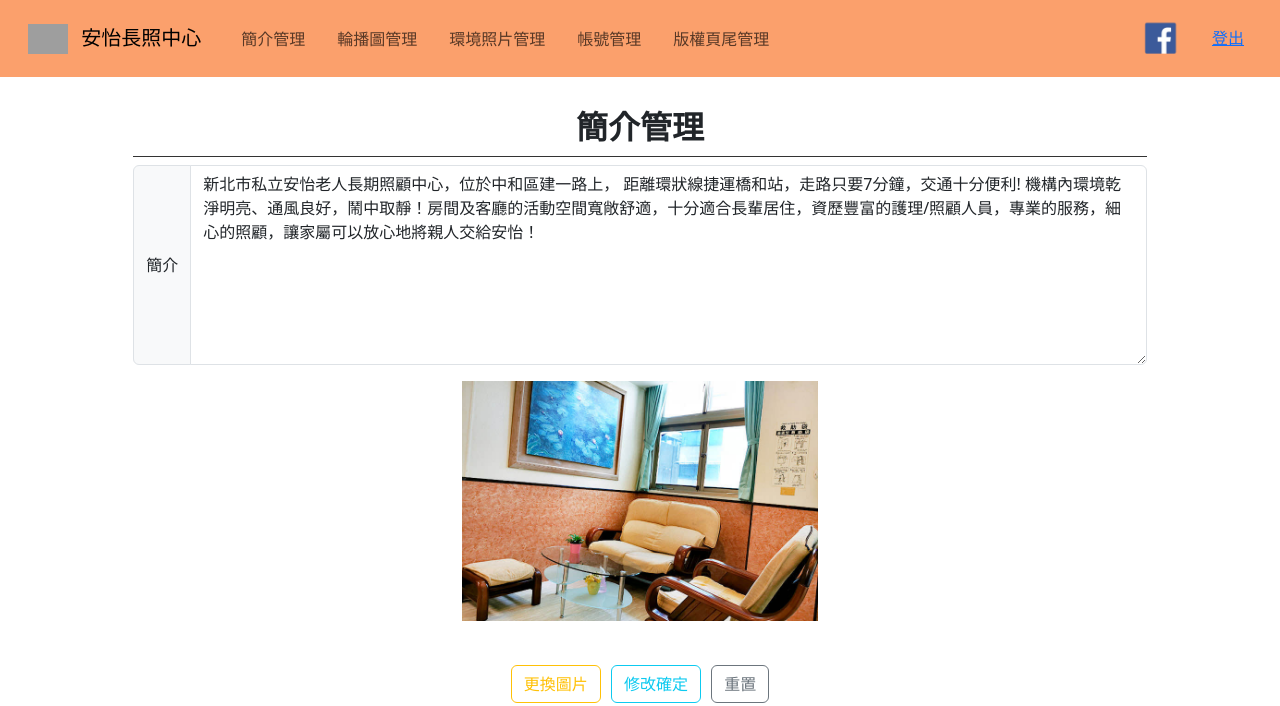
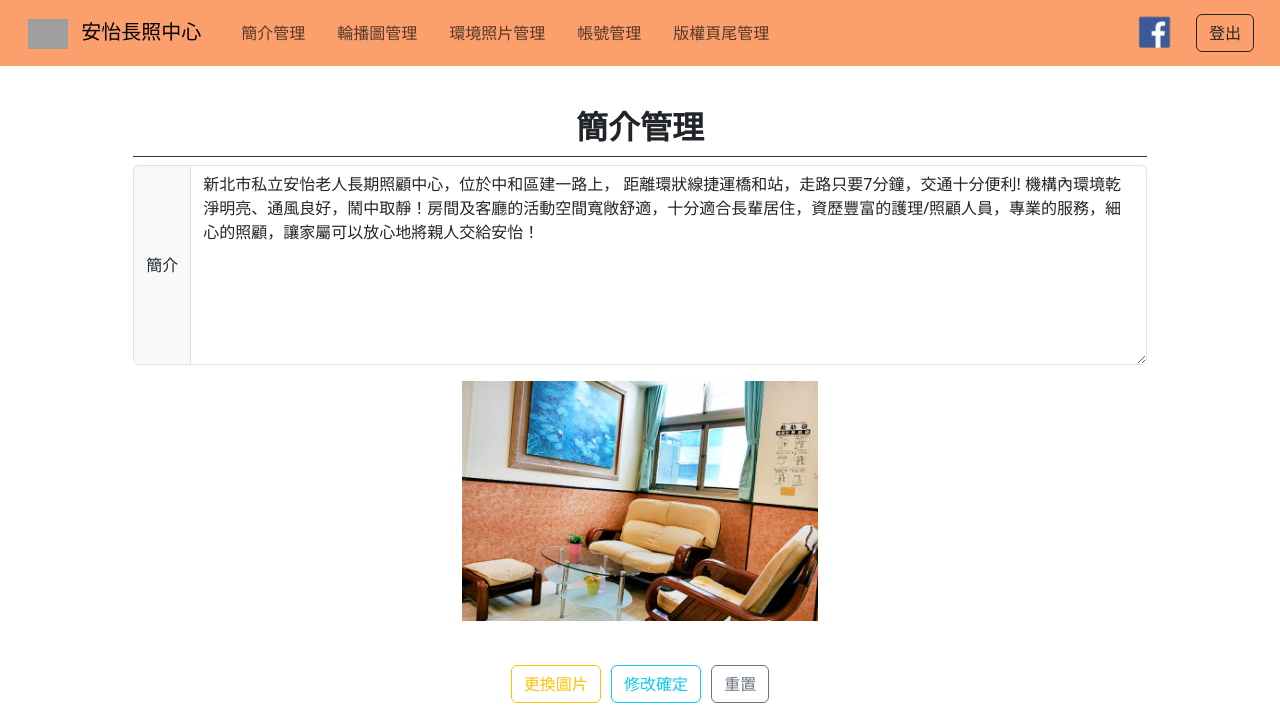
Before and after one commit to youyu129/webdesign_front_back, a PHP site: page /admin.php in a window 1280 px wide. Shown: the top 706 px of the page. Run offline with PHP 8.4, Linux system fonts and the light colour scheme; data comes from the database, SQL or seed files in the repository; grey boxes are pictures that could not be loaded.

Commit message:
完成登出功能

```diff
--- a/admin.php
+++ b/admin.php
@@ -384,9 +384,7 @@ include_once "api/db.php";
                     </div>
                     <div>
                         <div class="di di ad">
-                            <button
-                                style="width:100%; margin-left:auto; margin-right:auto; margin-top:2px; height:50px;"
-                                class="btn"><a href="index.php">登出</a></button>
+                            <a href="api/logout.php"><input type="button" class="btn btn-outline-dark" value="登出"></a>
                         </div>
                     </div>
                 </div>
```
